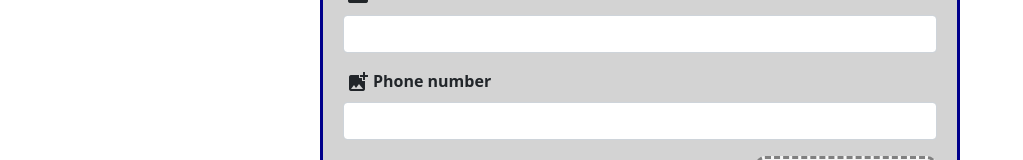
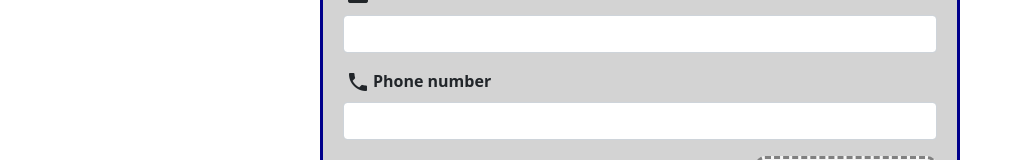
Before and after one commit to Dennisx0410/Take-It-Easy, a React (Create React App) app in the folder frontend/: page / in a window 1280 px wide. Shown: the part 946-1106 px from the top of the page, without its empty margins (0-1023 px from the left). Built offline with nearby package versions, Linux system fonts and the light colour scheme.

Commit message:
fix typo

```diff
--- a/frontend/src/login/login.js
+++ b/frontend/src/login/login.js
@@ -3,8 +3,6 @@ import PropTypes from 'prop-types';
 import './login.css';
 import { BrowserRouter, Link, Route, Routes } from 'react-router-dom';
 import Signup from './signup';
-
-const token_tmp_str = 'eyJhbGciOiJIUzI1NiIsInR5cCI6IkpXVCJ9.eyJfaWQiOiI2MjNiMzk5YzI5YWQyM2IyYWFkYjY0OWMiLCJpYXQiOjE2NDgwNDg2Njd9.MB6lDdXwVau8kbDV1AncSGdXAadl54--2uoHp1s5El8';
 
 // send login request to get token
 async function loginAttempt(input) {
@@ -19,7 +17,6 @@ async function loginAttempt(input) {
 }
 
 export default function Login( {setToken} ) {
-  const [imgUrl, setImgUrl] = useState();
   const handleSubmit = async e => {
     e.preventDefault();
 
--- a/frontend/src/login/signup.js
+++ b/frontend/src/login/signup.js
@@ -92,7 +92,7 @@ function Signup() {
                     </div>
                     <div className="mb-3">
                         <label htmlFor="phoneNum" className="form-label">
-                            <i className="material-icons">add_photo_alternate</i>Phone number
+                            <i className="material-icons">phone</i>Phone number
                         </label>
                         <input type="tel" className="form-control" id="phoneNum" name="phoneNum" pattern='[0-9]{8}' required/>
                     </div>
```
Also changed, not shown: 2 other files (tests, documents, lock files or other folders).
